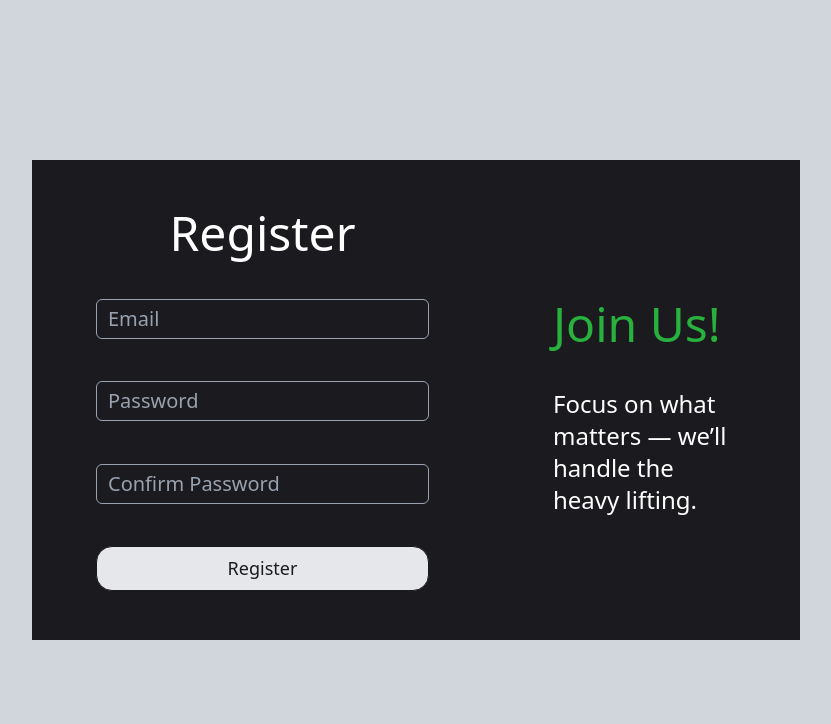
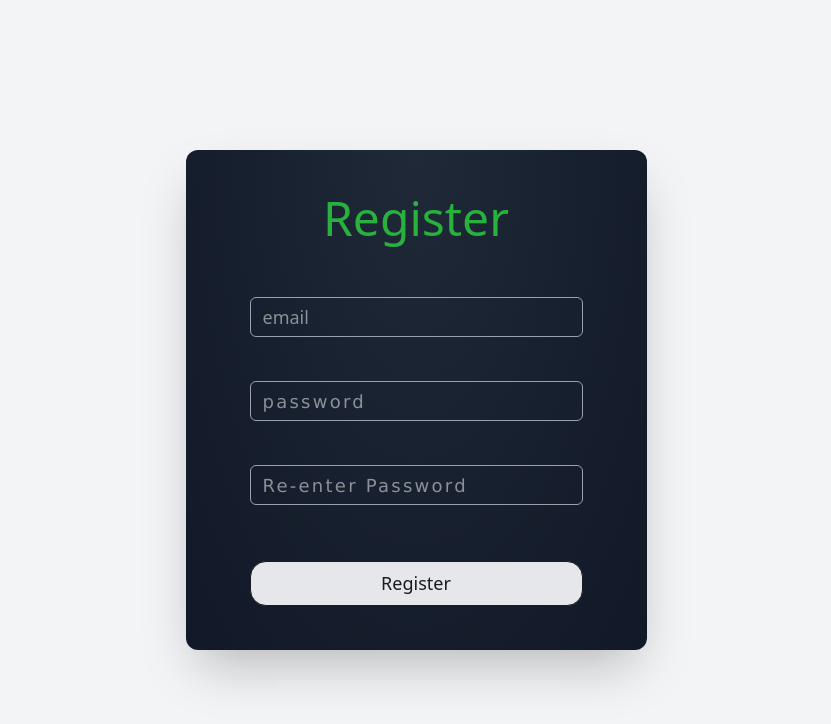
Before and after one commit to CholarajuAditya/tiny_desk, a React (Vite) app in the folder client/: page /register in a window 1280 px wide. Shown: the top 724 px of the page, without its empty margins (224-1055 px from the left). Built offline with nearby package versions, Linux system fonts and the light colour scheme.

Commit message:
final login and registration pages should make it more responsive but for now it is ok

```diff
--- a/client/src/pages/Login.jsx
+++ b/client/src/pages/Login.jsx
@@ -38,38 +38,37 @@ function Login() {
     }
 
     return (
-        <div className="text-white text-[18px] bg-gray-300 flex justify-center items-center h-screen w-screen">
-            <div className="flex w-[60%] h-[60%]">
+        <div className="bg-grid text-white text-[18px] bg-gray-100 flex justify-center items-center h-screen w-screen">
             <form
                 method="get"
                 onSubmit={logIn}
-                    className="flex flex-col items-center justify-around h-full  bg-black px-16 py-10"
+                className="bg-[radial-gradient(ellipse_at_top,_#1f2937,_#111827)] shadow-2xl rounded-xl px-16 py-4 flex flex-col items-center justify-around h-[500px]"
             >
-                    <h1 className="text-5xl mb-6">Log In</h1>
-                    <label className="mb-6 relative flex items-center">
+                <h1 className="text-5xl mb-6 text-moneygreen font-medium">
+                    Log In
+                </h1>
+                <div className="flex flex-col gap-11">
                     <input
                         type="text"
-                            className="peer form-input"
+                        className="form-input"
                         name="email"
                         onChange={handleChange}
                         value={loginData.email}
                         required
+                        placeholder="Email"
                     />
-                        <span className="form-input-label ">Email</span>
-                    </label>
-                    <label className="mb-6  relative flex items-center">
                     <input
                         type="password"
-                            className="peer form-input"
+                        className="form-input"
                         name="password"
                         onChange={handleChange}
                         value={loginData.password}
                         required
+                        placeholder="Password"
                     />
-                        <span className="form-input-label">Password</span>
-                    </label>
+                </div>
                 <button className="form-button">Login</button>
-                    <div className="mt-6">
+                <div className="mt-3">
                     Don&#39;t have an account yet?{" "}
                     <Link
                         to="/register"
@@ -79,15 +78,6 @@ function Login() {
                     </Link>
                 </div>
             </form>
-                <div className="bg-black w-full flex flex-col py-[100px] px-[60px]">
-                    <h1 className="text-5xl text-moneygreen my-10">
-                        Welcome Back!
-                    </h1>
-                    <p className="text-2xl ">
-                        Ready to conquer the day? Let&apos;s go!
-                    </p>
-                </div>
-            </div>
         </div>
     );
 }
--- a/client/src/pages/Register.jsx
+++ b/client/src/pages/Register.jsx
@@ -41,20 +41,19 @@ function Register() {
     }
 
     return (
-        <div className="text-white text-[18px] bg-gray-300 flex justify-center items-center h-screen w-screen">
-            <div className="flex w-[60%] h-[60%]">
+        <div className="bg-grid text-white text-[18px] bg-gray-100 flex justify-center items-center h-screen w-screen">
             <form
                 method="get"
                 onSubmit={RegisterUser}
-                    className="flex flex-col items-center justify-around h-full bg-black px-16 py-10"
+                className="bg-[radial-gradient(ellipse_at_top,_#1f2937,_#111827)] shadow-2xl rounded-xl px-16 py-4 flex flex-col items-center justify-around h-[500px]"
             >
-                    <h1 className="text-5xl mb-6">Register</h1>
-                    {Object.keys(loginData).map((key, index) => (
-                        <label
-                            key={index}
-                            className="mb-6 relative flex items-center"
-                        >
+                <h1 className="text-5xl  text-moneygreen font-medium">
+                    Register
+                </h1>
+                <div className="flex flex-col gap-11">
+                    {Object.keys(loginData).map((key) => (
                         <input
+                            key={key}
                             type={
                                 key === "password" || key === "password2"
                                     ? "password"
@@ -65,24 +64,14 @@ function Register() {
                             onChange={handleChange}
                             value={loginData[key]}
                             required
+                            placeholder={
+                                key === "password2" ? "Re-enter Password" : key
+                            }
                         />
-                            <span className="form-input-label">
-                                {key === "password2"
-                                    ? "Confirm Password"
-                                    : key.charAt(0).toUpperCase() +
-                                      key.slice(1)}
-                            </span>
-                        </label>
                     ))}
+                </div>
                 <button className="form-button">Register</button>
             </form>
-                <div className="bg-black w-full flex flex-col py-[100px] px-[60px]">
-                    <h1 className="text-5xl text-moneygreen my-10">Join Us!</h1>
-                    <p className="text-2xl">
-                        Focus on what matters — we’ll handle the heavy lifting.
-                    </p>
-                </div>
-            </div>
         </div>
     );
 }
```
Lines whose indentation alone changed are shown as unchanged.
